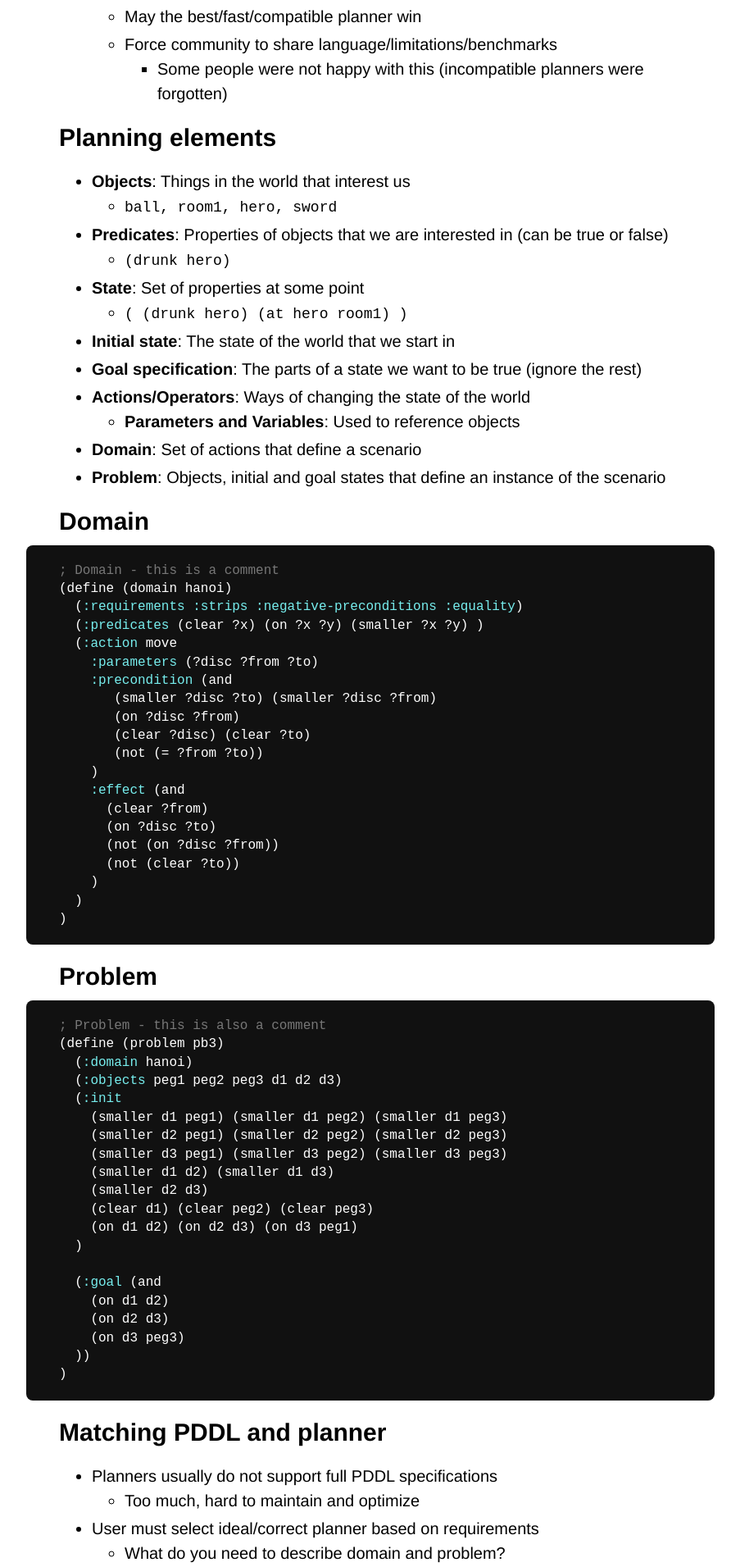
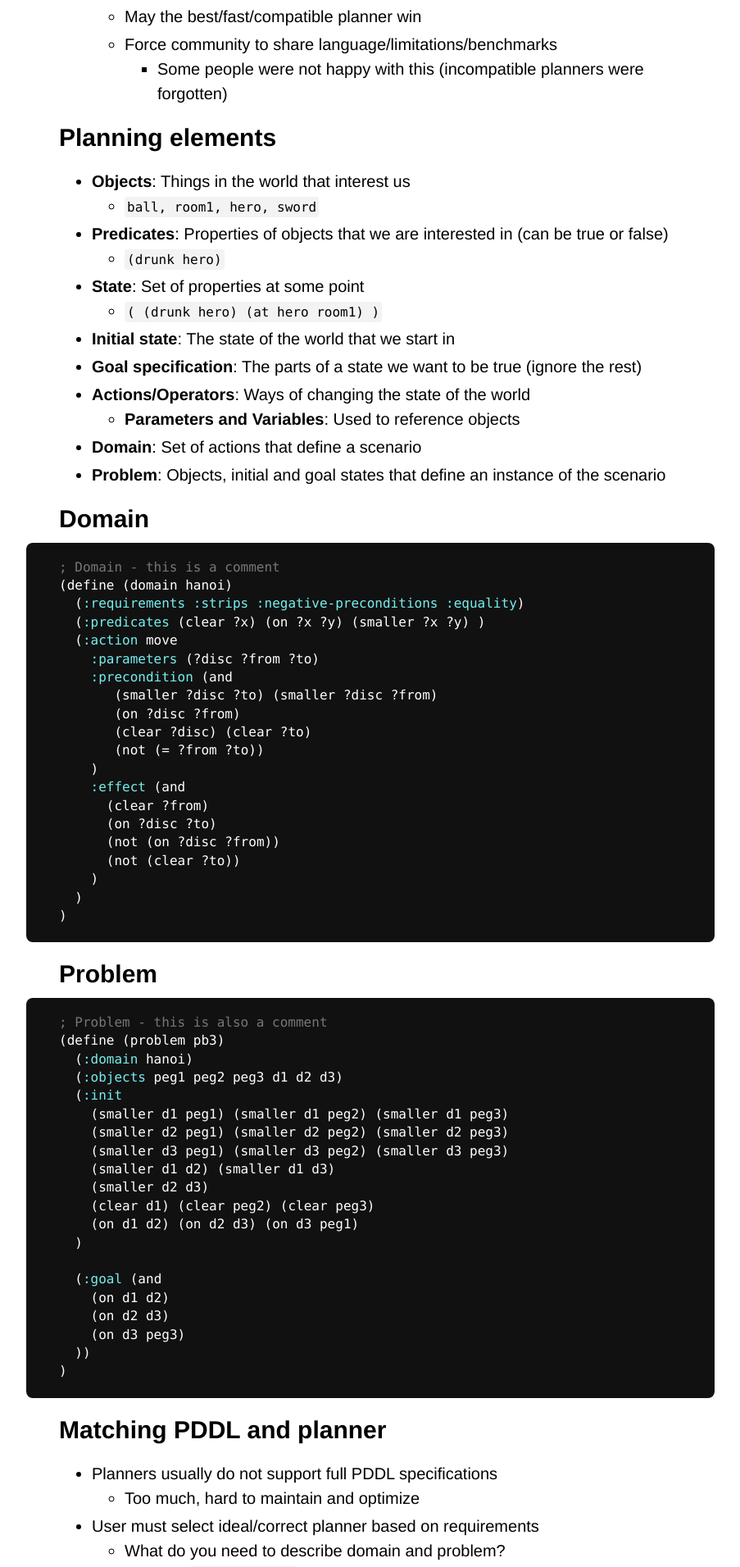
Before and after one commit to Maumagnaguagno/maumagnaguagno.github.io, a Jekyll site: the page built from pddl.md, in a window 1280 px wide. Shown: the part 455-2366 px from the top of the page at 82% size, without its empty margins (188-1091 px from the left). Built offline with Jekyll 4.4.1, drawn with Linux system fonts in a browser that asks for light colours; our own code applies the rules of GitHub Pages for plain Markdown files.

Commit message:
Add background color to code style

```diff
--- a/css/style.scss
+++ b/css/style.scss
@@ -78,7 +78,12 @@ li + li { margin-top: 4px }
 
 // Code
 
-code { font-size: 90% }
+code {
+  font: 16px Consolas, monospace;
+  background-color: rgba(27, 31, 35, 0.05);
+  padding: 3px;
+  border-radius: 3px;
+}
 
 pre {
   margin: 0 -2rem 1rem -2rem;
```
